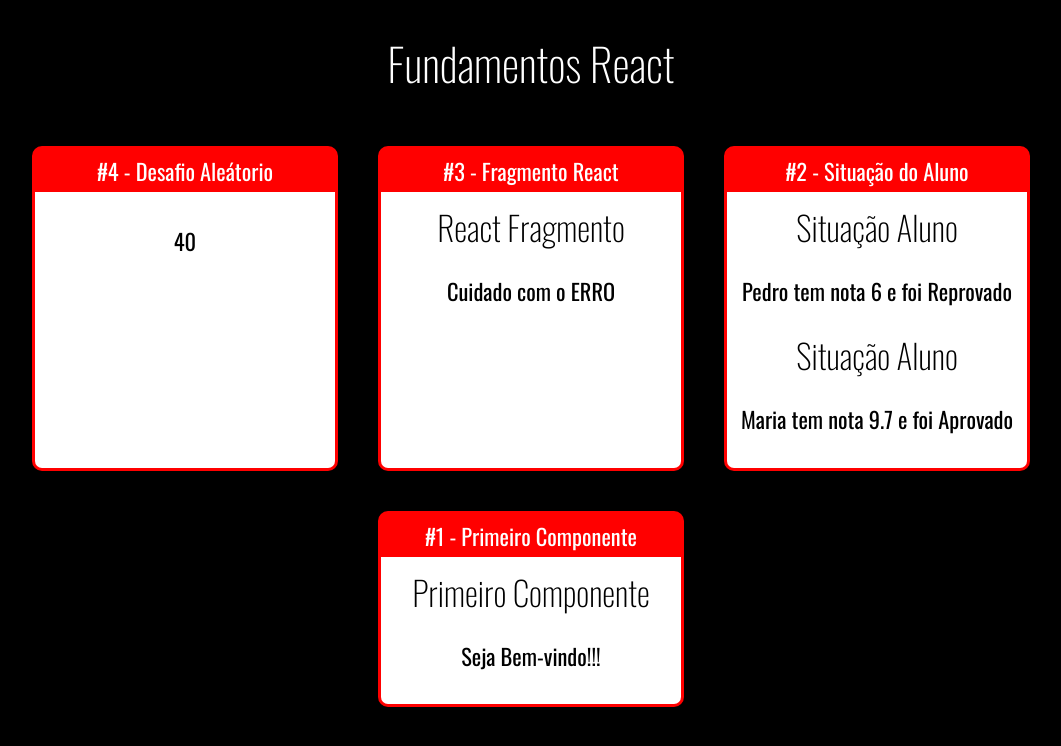
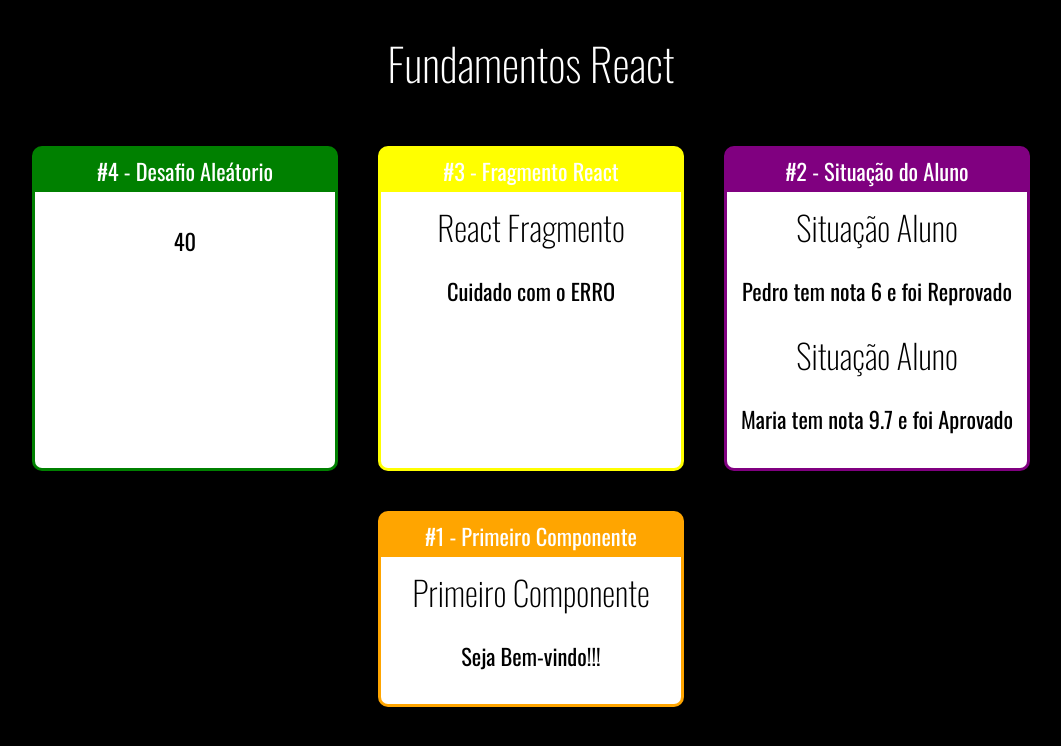
Before and after one commit to CoderEduardo/React, a React (Create React App) app in the folder fundamentos-react/: page / in a window 1280 px wide. Shown: the top 746 px of the page, without its empty margins (109-1170 px from the left). Built offline with nearby package versions, Linux system fonts and the light colour scheme.

Commit message:
Passando a cor de fundo do card como parametro

```diff
--- a/fundamentos-react/src/App.jsx
+++ b/fundamentos-react/src/App.jsx
@@ -12,20 +12,20 @@
         <h1>Fundamentos React</h1>
 
         <div className="Cards">
-        <Card titulo="#4 - Desafio Aleátorio">
+        <Card titulo="#4 - Desafio Aleátorio" color="green">
             <Aleatorio min="0" max="100" />
         </Card>
 
-        <Card titulo="#3 - Fragmento React">
+        <Card titulo="#3 - Fragmento React" color="yellow">
             <Fragmento />
         </Card>
 
-        <Card titulo="#2 - Situação do Aluno">
+        <Card titulo="#2 - Situação do Aluno" color="purple">
             <ComParametro titulo="Situação Aluno" aluno="Pedro" nota={6} />
             <ComParametro titulo="Situação Aluno" aluno="Maria" nota={9.7} />
         </Card>
 
-        <Card titulo="#1 - Primeiro Componente">
+        <Card titulo="#1 - Primeiro Componente" color="orange">
             <Primeiro />
         </Card>
 
--- a/fundamentos-react/src/components/layout/Card.css
+++ b/fundamentos-react/src/components/layout/Card.css
@@ -1,8 +1,7 @@
 .Card {
-    background-color: red;
     border-radius: 10px;
     overflow: hidden;
-    border: solid red 3px;
+    border: solid 3px;
     margin: 20px;
     display: flex;
     flex-direction: column;
@@ -12,7 +11,6 @@
 
 .Card .Title {
     padding: 5px 0px;
-    background-color: red;
     display: flex;
     justify-content: center;
 }
--- a/fundamentos-react/src/components/layout/Card.jsx
+++ b/fundamentos-react/src/components/layout/Card.jsx
@@ -3,8 +3,13 @@
 
 export default props => {
 
+    const cardStyle = {
+        backgroundColor: props.color || 'red',
+        borderColor:  props.color || 'red'
+    }
+
     return (
-        <div className="Card">
+        <div className="Card" style={cardStyle}>
             <div className="Title">{props.titulo}</div>
             <div className="Content">{props.children}</div>
         </div>
```
